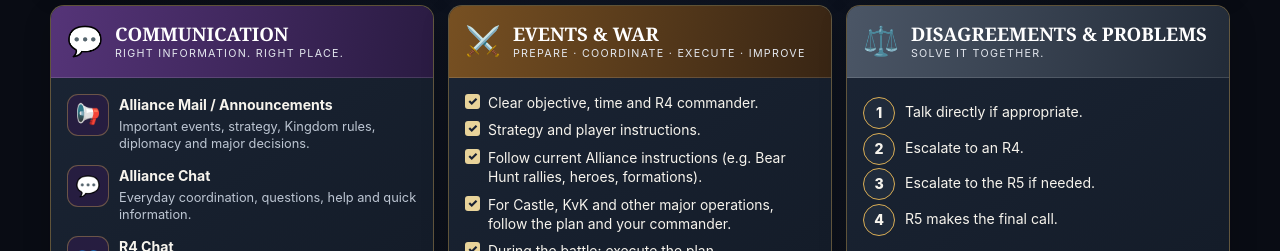
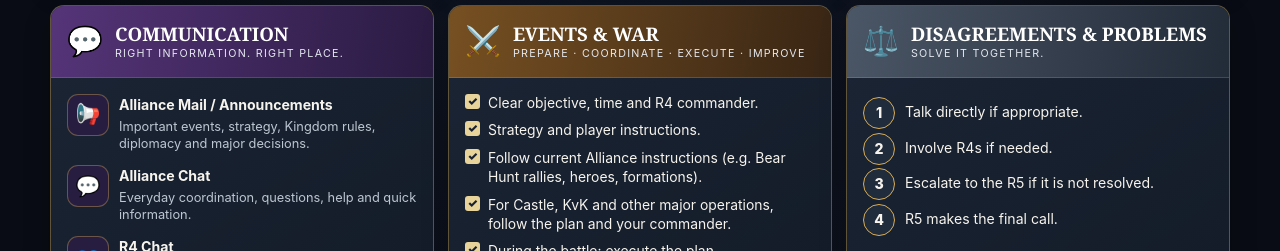
Before and after one commit to ushanlokuge/mor-alliance-hub, a plain HTML site: page index.html in a window 1280 px wide. Shown: the part 1720-1971 px from the top of the page. Drawn offline with Linux system fonts and the light colour scheme.

Commit message:
Update index.html

```diff
--- a/index.html
+++ b/index.html
@@ -169,7 +169,7 @@ footer{border-top:1px solid var(--line);padding:22px 0 34px;text-align:center;co
     <p class="note" style="text-align:center;font-style:italic;color:var(--gold2)">It's not about who screwed up. It's about how we get better.</p>
    </div></article>
    <article class="panel slate"><div class="panelhead"><span class="bigicon">⚖️</span><div><h3>DISAGREEMENTS &amp; PROBLEMS</h3><small>SOLVE IT TOGETHER.</small></div></div><div class="panelbody">
-    <ol class="steps"><li>Talk directly if appropriate.</li><li>Escalate to an R4.</li><li>Escalate to the R5 if needed.</li><li>R5 makes the final call.</li></ol>
+    <ol class="steps"><li>Talk directly if appropriate.</li><li>Involve R4s if needed.</li><li>Escalate to the R5 if it is not resolved.</li><li>R5 makes the final call.</li></ol>
     <ul class="bullets"><li>Challenge the decision, not the person.</li><li>Keep personal issues private.</li><li>R4s disagreements should be resolved within leadership before communicating one position to the Alliance.</li><li>Correct privately. Praise publicly.</li><li>No retaliation for raising concerns in good faith.</li><li>Disagreement is normal. Drama is optional.</li></ul>
    </div></article>
   </div>
```
